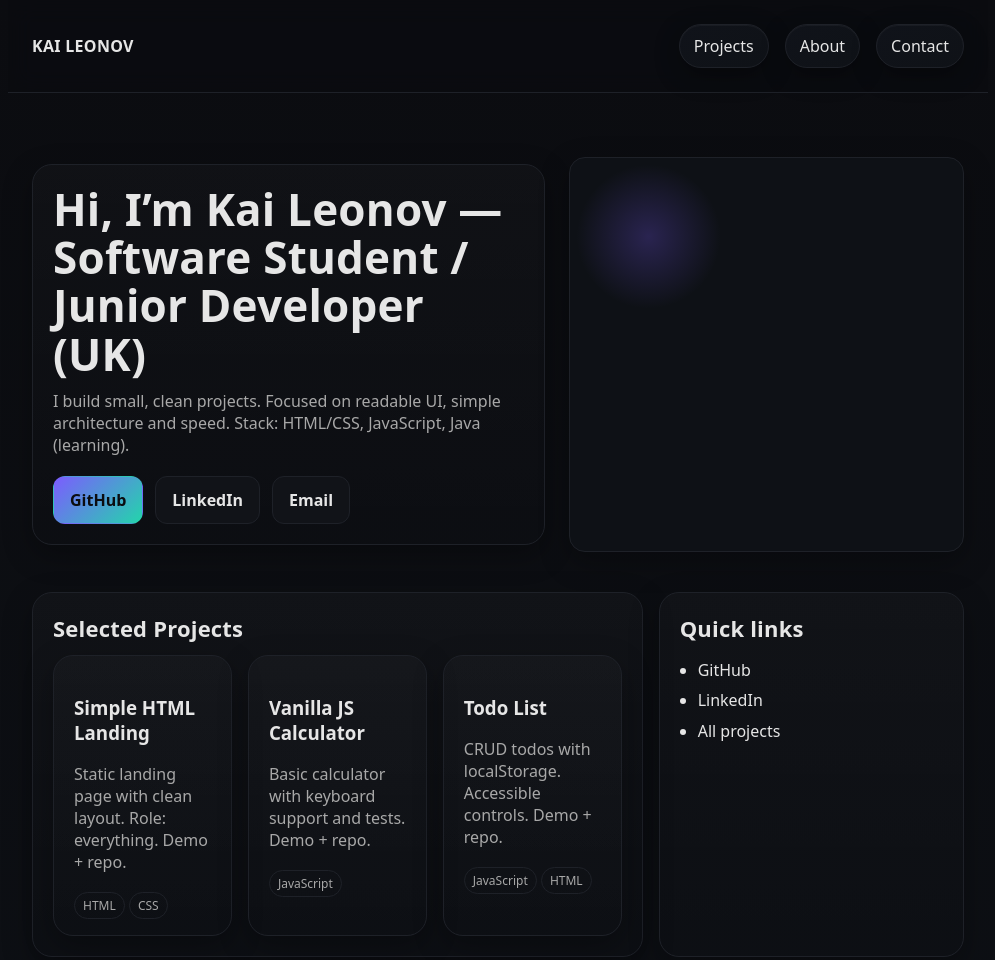
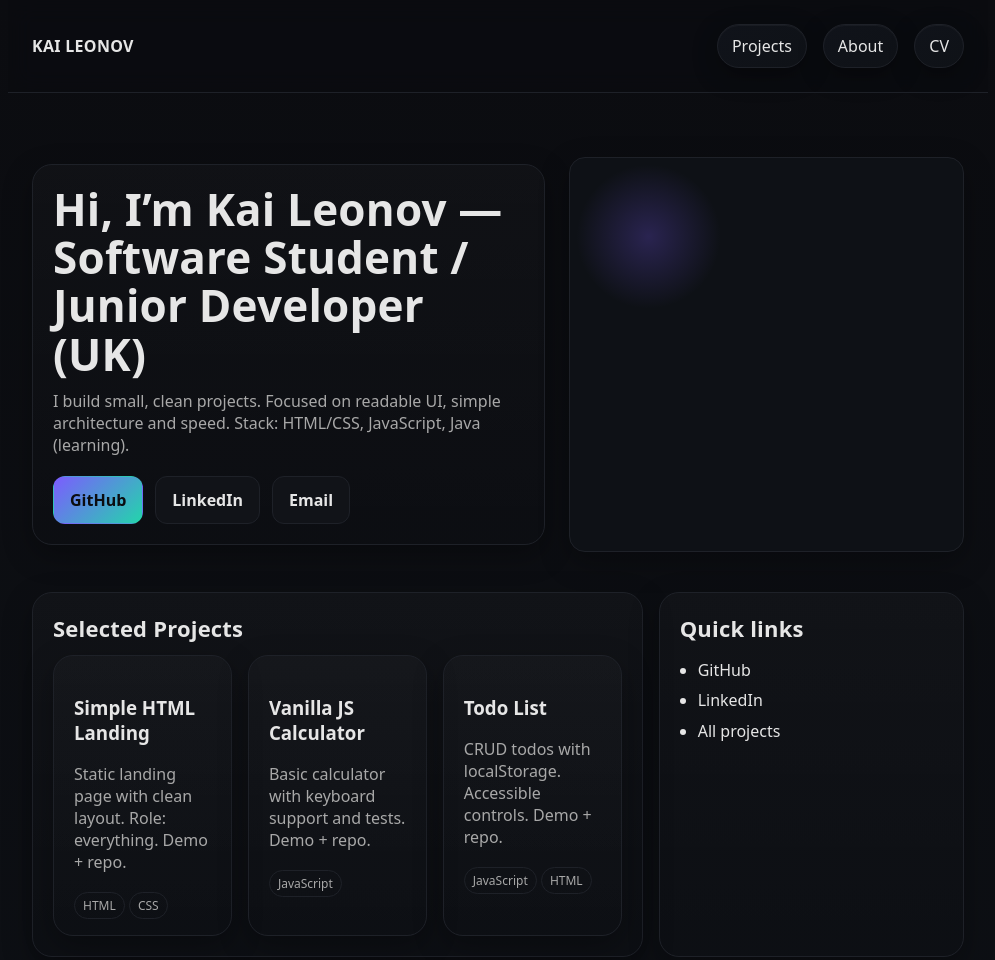
Before and after one commit to le0dent/portfolio, a plain HTML site: page index.html in a window 1280 px wide. Shown: the top 960 px of the page, without its empty margins (142-1137 px from the left). Drawn offline with Linux system fonts and the light colour scheme.

Commit message:
Update index.html

```diff
--- a/index.html
+++ b/index.html
@@ -45,7 +45,7 @@
     <nav class="row">
       <a class="pill" href="#projects">Projects</a>
       <a class="pill" href="#about">About</a>
-      <a class="pill" href="#contact">Contact</a>
+      <a class="pill" href="Kai_Leonov_CV.pdf" target="_blank" rel="noopener">CV</a>
     </nav>
   </header>
 
```
